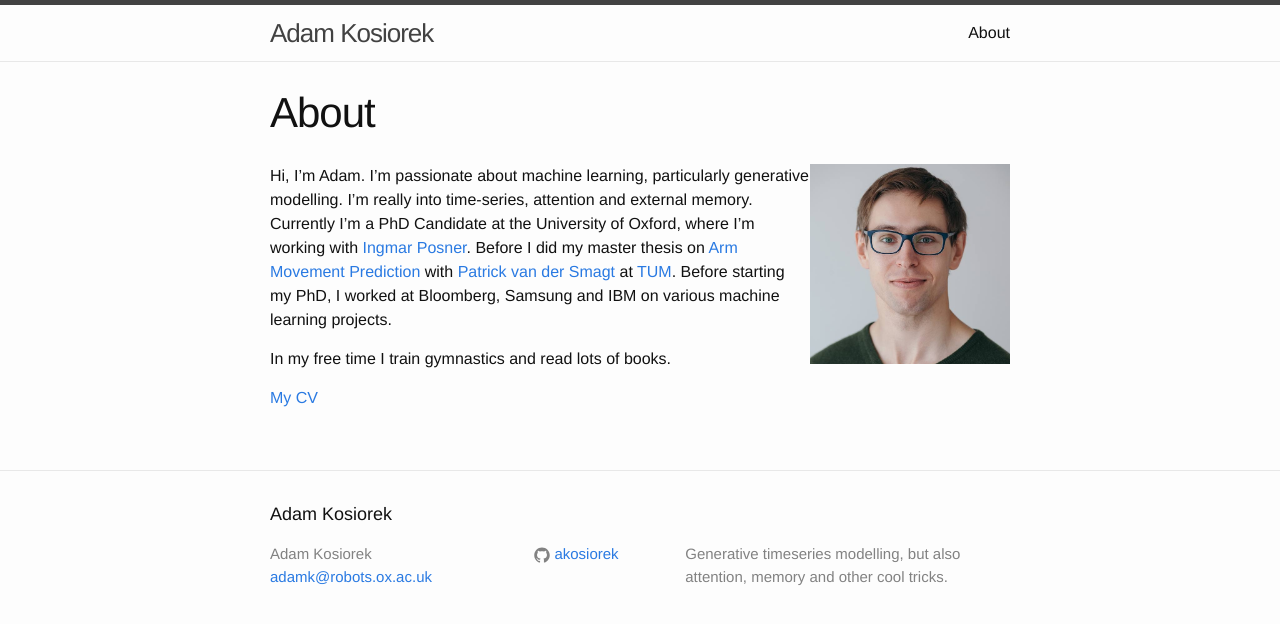
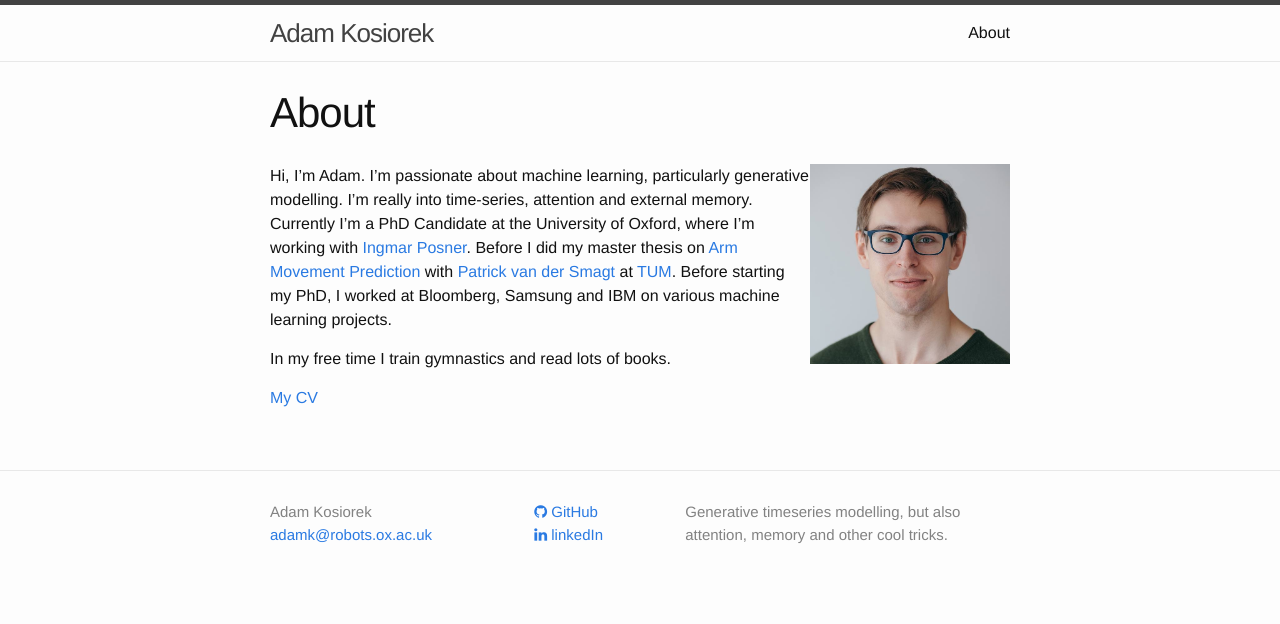
Before and after one commit to akosiorek/akosiorek.github.io, a Jekyll site: the page built from about.md, in a window 1280 px wide. Shown: the top 624 px of the page. Built offline with Jekyll 4.4.1, drawn with Linux system fonts in a browser that asks for light colours; nearby versions of some CDN libraries.

Commit message:
social media

```diff
--- a/_config.yml
+++ b/_config.yml
@@ -14,6 +14,7 @@ description: > # this means to ignore newlines until "baseurl:"
 #url: "http://yourdomain.com" # the base hostname & protocol for your site
 #twitter_username: jekyllrb
 github_username:  akosiorek
+linkedin_username: adamkosiorek
 
 # Build settings
 markdown: kramdown
--- a/_includes/footer.html
+++ b/_includes/footer.html
@@ -2,13 +2,18 @@
 
   <div class="wrapper">
 
-    <h2 class="footer-heading">{{ site.title }}</h2>
+    <!-- <h2 class="footer-heading">{{ site.title }}</h2> -->
 
     <div class="footer-col-wrapper">
       <div class="footer-col footer-col-1">
         <ul class="contact-list">
-          <li>{{ site.title }}</li>
-          <li><a href="mailto:{{ site.email }}">{{ site.email }}</a></li>
+          <li>
+            {{ site.title }}
+          </li>
+
+          <li>
+            <a href="mailto:{{ site.email }}">{{ site.email }}</a>
+          </li>
         </ul>
       </div>
 
@@ -16,13 +21,17 @@
         <ul class="social-media-list">
           {% if site.github_username %}
           <li>
-            {% include icon-github.html username=site.github_username %}
+            <a href="https://github.com/{{ site.github_username }}">
+              <i class="fa fa-github"></i> GitHub
+            </a>
           </li>
           {% endif %}
 
-          {% if site.twitter_username %}
+          {% if site.linkedin_username %}
           <li>
-            {% include icon-twitter.html username=site.twitter_username %}
+            <a href="https://linkedin.com/in/{{ site.linkedin_username }}">
+              <i class="fa fa-linkedin"></i> linkedIn
+            </a>
           </li>
           {% endif %}
         </ul>
--- a/_includes/head.html
+++ b/_includes/head.html
@@ -9,4 +9,5 @@
   <link rel="stylesheet" href="{{ "/css/main.css" | prepend: site.baseurl }}">
   <link rel="canonical" href="{{ page.url | replace:'index.html','' | prepend: site.baseurl | prepend: site.url }}">
   <link rel="alternate" type="application/rss+xml" title="{{ site.title }}" href="{{ "/feed.xml" | prepend: site.baseurl | prepend: site.url }}">
+  <link rel="stylesheet" href="//maxcdn.bootstrapcdn.com/font-awesome/4.3.0/css/font-awesome.min.css">
 </head>
--- a/_includes/icon-github.html
+++ /dev/null
@@ -1 +0,0 @@
-<a href="https://github.com/{{ include.username }}"><span class="icon icon--github">{% include icon-github.svg %}</span><span class="username">{{ include.username }}</span></a>
--- a/_includes/icon-twitter.html
+++ /dev/null
@@ -1 +0,0 @@
-<a href="https://twitter.com/{{ include.username }}"><span class="icon icon--twitter">{% include icon-twitter.svg %}</span><span class="username">{{ include.username }}</span></a>
```
Also changed, not shown: _includes/icon-github.svg (deleted), _includes/icon-twitter.svg (deleted).
